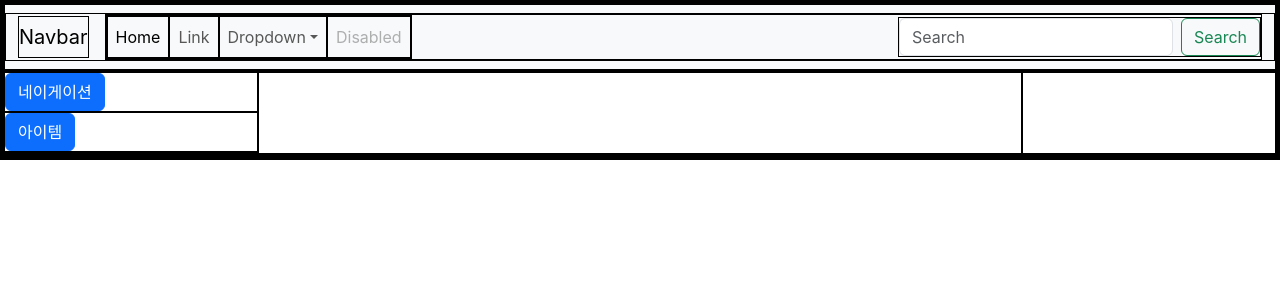
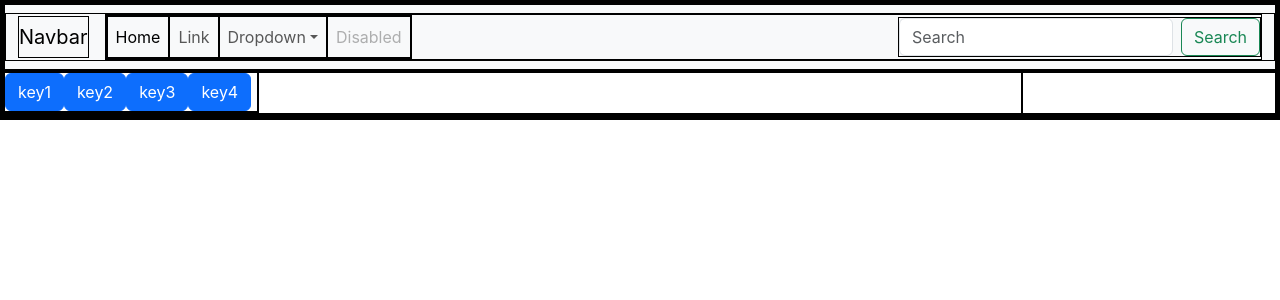
Before and after one commit to kyh012412/react_side_project1, a React (Create React App) app: page / in a window 1280 px wide. Shown: the top 300 px of the page. Built offline with nearby package versions, Linux system fonts and the light colour scheme.

Commit message:
the collapse successfully divided

```diff
--- /dev/null
+++ b/public/json/testJsonData.json
@@ -0,0 +1,22 @@
+{
+  "key1": [
+    { "id": 1, "text": "key1id1" },
+    { "id": 2, "text": "key1id2" },
+    { "id": 3, "text": "key1id3" }
+  ],
+  "key2": [
+    { "id": 1, "text": "key2id1" },
+    { "id": 2, "text": "key2id2" },
+    { "id": 3, "text": "key2id3" }
+  ],
+  "key3": [
+    { "id": 1, "text": "key3id1" },
+    { "id": 2, "text": "key3id2" },
+    { "id": 3, "text": "key3id3" }
+  ],
+  "key4": [
+    { "id": 1, "text": "key3id1" },
+    { "id": 2, "text": "key3id2" },
+    { "id": 3, "text": "key3id3" }
+  ]
+}
--- a/src/App.js
+++ b/src/App.js
@@ -10,6 +10,10 @@ import CardInGame from './component/CardInGame';
 import BoardInGame from './component/BoardInGame';
 import IsOutsideInfoComeLater from './component/IsOutsideInfoComeLater';
 import FetchTest from './component/FetchTest';
+import CollapseButton from './component/CollapseButton';
+import CollapseBody from './component/CollapseBody';
+import { IdContext } from './context/IdContext';
+import CollapseSet from './component/CollapseSet';
 
 function App() {
   return (
@@ -22,7 +26,10 @@ function App() {
       {/* 상중하중에 중간에 뚱뚱한 가로로 긴 직사각형 */}
       <div className="middle">
         <div className="middle-left">
-          <Collapse
+          <IdContext.Provider value="leftNavCollapseBody">
+            <CollapseSet />
+          </IdContext.Provider>
+          {/* <Collapse
             id="leftNav"
             text="네이게이션"
             Content={<Nav id={'leftNav'} />}
@@ -31,7 +38,7 @@ function App() {
             id="itemsNav"
             text="아이템"
             Content={<Nav id="itemsNav" />}
-          />
+          /> */}
         </div>
         <div className="middle-center" id="Content">
           {/* <BrowserRouter>
--- a/src/component/Collapse.js
+++ b/src/component/Collapse.js
@@ -12,7 +12,6 @@ const Collapse = ({
 }) => {
   return (
     <>
-      <>
       <button
         className="btn btn-primary"
         type="button"
@@ -23,7 +22,6 @@ const Collapse = ({
       >
         {text}
       </button>
-      </>
       <div style={{ Height: '120px' }}>
         <div className="collapse collapse-horizontal" id={id}>
           <div className="card card-body" style={{ width: '300px' }}>
--- a/src/component/CollapseBody.js
+++ b/src/component/CollapseBody.js
@@ -1,7 +1,19 @@
-import React from 'react';
+import React, { memo, useContext } from 'react';
+import { IdContext } from '../context/IdContext';
 
-const CollapseBody = () => {
-  return <></>;
+const CollapseBody = ({ Content = 'content 누락' }) => {
+  const id = useContext(IdContext);
+  return (
+    <>
+      <div style={{ Height: '120px' }}>
+        <div className="collapse collapse-horizontal" id={id}>
+          <div className="card card-body" style={{ width: '300px' }}>
+            {Content}
+          </div>
+        </div>
+      </div>
+    </>
+  );
 };
 
-export default CollapseBody;
+export default memo(CollapseBody);
--- /dev/null
+++ b/src/component/CollapseButton.js
@@ -0,0 +1,45 @@
+import React, { useContext } from 'react';
+import { IdContext } from '../context/IdContext';
+
+/**
+ * @param {*} text 버튼에 적힐 이름
+ * @param {*} id 내용을 담을 타겟이 되는 id -> useContext로 변경
+ * @returns
+ */
+const CollapseButton = ({ text, setContent, value }) => {
+  const id = useContext(IdContext);
+
+  const handleButtonClicked = () => {
+    console.log('try parse');
+
+    const parsedContent = value.map((data) => {
+      console.log(data);
+      return (
+        <React.Fragment key={data.id}>
+          <h1>{data.id}</h1>
+          <h2>{data.text}</h2>
+        </React.Fragment>
+      );
+    });
+    console.log(parsedContent);
+    setContent(parsedContent);
+  };
+
+  return (
+    <>
+      <button
+        className="btn btn-primary"
+        type="button"
+        data-bs-toggle="collapse"
+        data-bs-target={`#${id}`}
+        aria-expanded="false"
+        aria-controls={id}
+        onClick={handleButtonClicked}
+      >
+        {text}
+      </button>
+    </>
+  );
+};
+
+export default CollapseButton;
--- /dev/null
+++ b/src/component/CollapseSet.js
@@ -0,0 +1,40 @@
+import React, { useEffect, useState } from 'react';
+import CollapseButton from './CollapseButton';
+import CollapseBody from './CollapseBody';
+
+const CollapseSet = () => {
+  const [datas, setDatas] = useState({});
+  const [keys, setKeys] = useState([]);
+  const [content, setContent] = useState('초기값');
+
+  const fetchData = async () => {
+    const response = await fetch('./json/testJsonData.json');
+    const fetchedDatas = await response.json();
+    console.log(fetchedDatas);
+    await setDatas(fetchedDatas);
+    await setKeys(Object.keys(fetchedDatas));
+  };
+
+  useEffect(() => {
+    fetchData();
+    console.log('CollapseSet rerendered!');
+  }, []);
+  return (
+    <>
+      {keys.length > 0 &&
+        keys.map((key) => {
+          return (
+            <CollapseButton
+              key={key}
+              text={key}
+              setContent={setContent}
+              value={[...datas[key]]}
+            />
+          );
+        })}
+      <CollapseBody Content={content} />
+    </>
+  );
+};
+
+export default CollapseSet;
--- /dev/null
+++ b/src/context/IdContext.js
@@ -0,0 +1,3 @@
+import React, { createContext } from 'react';
+
+export const IdContext = createContext(null);
```
Lines whose indentation alone changed are shown as unchanged.
